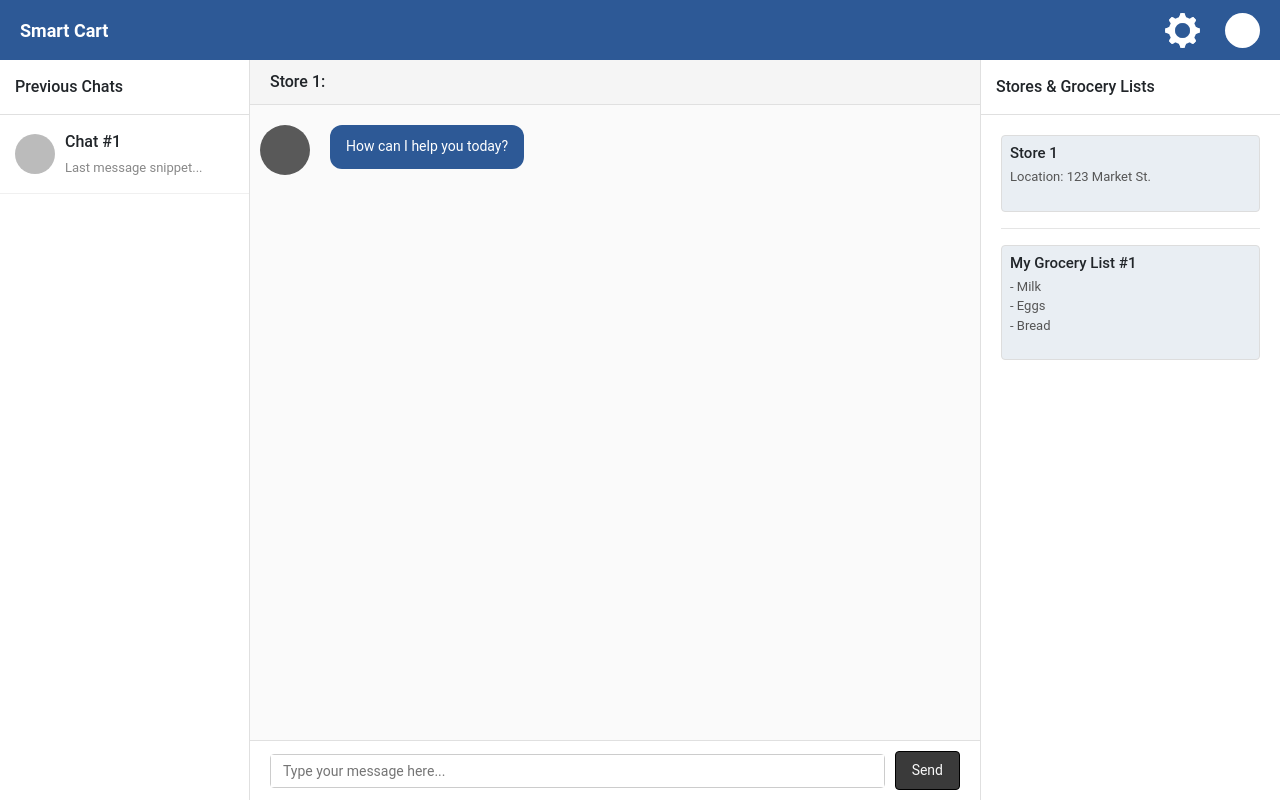
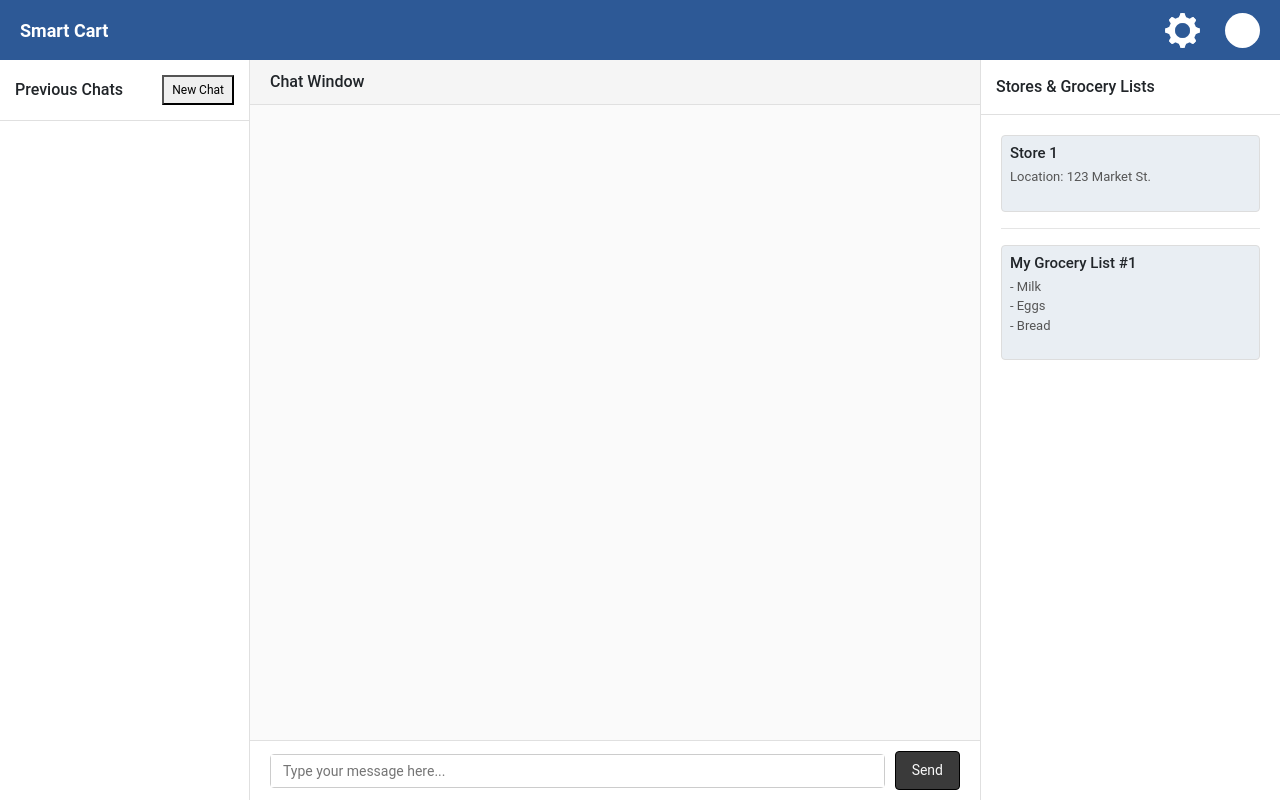
Before and after one commit to gcarson1/SmartCart, a Flask app: page / in a window 1280 px wide. Run offline with Flask 3, Linux system fonts and the light colour scheme; some libraries are stand-ins or nearby versions.

Commit message:
chat history first draft

```diff
--- a/app.py
+++ b/app.py
@@ -1,4 +1,4 @@
-from flask import Flask, render_template, request, redirect, url_for
+from flask import Flask, render_template, request, redirect, url_for, jsonify
 from flask_login import LoginManager, UserMixin, login_user, logout_user, current_user, login_required
 from flask_sqlalchemy import SQLAlchemy
 from werkzeug.security import generate_password_hash, check_password_hash
@@ -28,25 +28,25 @@
 
 db = SQLAlchemy(app)
 
-
 # Initialize OpenAI client
 client = openai.OpenAI(api_key=OPENAI_API_KEY)
 
-# Create a single LoginManager instance
 login_manager = LoginManager(app)
-login_manager.login_view = 'user_login'  # The route where users log in
+login_manager.login_view = 'user_login'
 
-# Update your User model to inherit from UserMixin, which provides default implementations
+# ------------------
+# Models
+# ------------------
+
 class User(UserMixin, db.Model):
     __tablename__ = 'users'
     user_id = db.Column(db.Integer, primary_key=True)
     username = db.Column(db.String(255), unique=True, nullable=False)
-    password = db.Column(db.Text, nullable=False)  # storing hashed passwords
+    password = db.Column(db.Text, nullable=False)
     email = db.Column(db.String(255), unique=True)
     created_at = db.Column(db.DateTime, server_default=db.func.now())
 
     def get_id(self):
-        # Flask-Login expects the ID as a string
         return str(self.user_id)
 
     def set_password(self, password):
@@ -55,13 +55,32 @@
     def check_password(self, password):
         return check_password_hash(self.password, password)
 
-# Tell Flask-Login how to load a user from the session
 @login_manager.user_loader
 def load_user(user_id):
     return User.query.get(int(user_id))
 
+# New Model: ChatSession to track each conversation
+class ChatSession(db.Model):
+    __tablename__ = 'chat_sessions'
+    session_id = db.Column(db.Integer, primary_key=True)
+    user_id = db.Column(db.Integer, db.ForeignKey('users.user_id'), nullable=False)
+    title = db.Column(db.String(255), default='New Chat')
+    created_at = db.Column(db.DateTime, server_default=db.func.now())
 
-# Function to check if an assistant already exists
+# Updated ChatMessage model with session reference
+class ChatMessage(db.Model):
+    __tablename__ = 'chat_messages'
+    message_id = db.Column(db.Integer, primary_key=True)
+    session_id = db.Column(db.Integer, db.ForeignKey('chat_sessions.session_id'), nullable=False)
+    user_id = db.Column(db.Integer, db.ForeignKey('users.user_id'), nullable=False)
+    sender = db.Column(db.String(10), nullable=False)  # 'user' or 'bot'
+    message = db.Column(db.Text, nullable=False)
+    sent_at = db.Column(db.DateTime, server_default=db.func.now())
+
+# ------------------
+# OpenAI Helper Functions
+# ------------------
+
 def get_existing_assistant():
     assistants = client.beta.assistants.list()
     for assistant in assistants.data:
@@ -70,7 +89,6 @@
             return ASSISTANT_ID
     return None
 
-# Function to check if a vector store already exists
 def get_existing_vector_store():
     vector_stores = client.beta.vector_stores.list()
     for store in vector_stores.data:
@@ -79,7 +97,6 @@
             return VECTOR_STORE_ID
     return None
 
-# Function to run assistant using stored IDs
 def run_assistant(user_input):
     thread = client.beta.threads.create()
     print(f"Thread Created: {thread.id}")
@@ -96,47 +113,112 @@
 
     messages = client.beta.threads.messages.list(thread_id=thread.id)
 
-    # Extract and clean the text from the response
     response_text = ""
     for block in messages.data[0].content:
         if block.type == "text":
-            response_text += block.text.value  # Extract text without annotations
+            response_text += block.text.value
 
     pattern = r'【\d+†source】'
     response_text = re.sub(pattern, '', response_text)
 
-    return response_text  # Return clean text
+    return response_text
 
-# Flask Routes
+# ------------------
+# Routes
+# ------------------
+
 @app.route("/")
 def index():
     return render_template("index.html")
 
-@app.route("/get")
+# New Route: Create a new chat session
+@app.route("/new_chat", methods=["POST"])
+@login_required
+def new_chat():
+    title = request.json.get("title", "New Chat")
+    new_session = ChatSession(user_id=current_user.user_id, title=title)
+    db.session.add(new_session)
+    db.session.commit()
+    return jsonify({"session_id": new_session.session_id, "title": new_session.title})
+
+# New Route: Get list of chat sessions for the logged in user
+@app.route("/chat_sessions", methods=["GET"])
+@login_required
+def chat_sessions():
+    sessions = ChatSession.query.filter_by(user_id=current_user.user_id).order_by(ChatSession.created_at.desc()).all()
+    session_list = [{
+        "session_id": s.session_id,
+        "title": s.title,
+        "created_at": s.created_at.isoformat()
+    } for s in sessions]
+    return jsonify(session_list)
+
+# Updated Route: Get chat history for a specific session
+@app.route("/chat_history", methods=["GET"])
+@login_required
+def chat_history():
+    session_id = request.args.get("session_id")
+    if not session_id:
+        return jsonify({"error": "No session id provided."}), 400
+    messages = ChatMessage.query.filter_by(user_id=current_user.user_id, session_id=session_id).order_by(ChatMessage.sent_at).all()
+    history = [{'sender': msg.sender, 'message': msg.message} for msg in messages]
+    return jsonify(history)
+
+# Updated Route: Send a message (requires session_id)
+@app.route("/get", methods=["POST"])
+@login_required
 def get_bot_response():
-    userText = request.args.get('msg')
-    return str(run_assistant(userText))
+    data = request.get_json() or {}
+    user_input = data.get('msg')
+    session_id = data.get('session_id')
+
+    if not session_id:
+        return jsonify({'error': 'No session id provided.'}), 400
+    if not user_input:
+        return jsonify({'error': 'No message provided.'}), 400
+
+    # Save the user's message
+    user_message = ChatMessage(
+        session_id=session_id,
+        user_id=current_user.user_id,
+        sender='user',
+        message=user_input
+    )
+    db.session.add(user_message)
+    db.session.commit()
+
+    # Generate bot response
+    bot_response = run_assistant(user_input)
+
+    # Save the bot's response
+    bot_message = ChatMessage(
+        session_id=session_id,
+        user_id=current_user.user_id,
+        sender='bot',
+        message=bot_response
+    )
+    db.session.add(bot_message)
+    db.session.commit()
+
+    return jsonify({'response': bot_response})
 
 @app.route('/refresh')
 def refresh():
-    time.sleep(600)  # Wait for 10 minutes
+    time.sleep(600)
     return redirect('/refresh')
 
-# New Route: Admin Login
 @app.route('/admin_login', methods=["GET", "POST"])
 def admin_login():
     error = None
     if request.method == "POST":
         username = request.form.get("username")
         password = request.form.get("password")
-        # Check against default credentials
         if username == "user1234" and password == "pass1234":
             return redirect("/admin_panel")
         else:
             error = "Invalid credentials. Please try again."
     return render_template("admin_login.html", error=error)
 
-# New Route: Admin Panel with CSV upload
 @app.route('/admin_panel', methods=["GET", "POST"])
 def admin_panel():
     message = None
@@ -154,17 +236,12 @@
     if request.method == "POST":
         username = request.form.get("username")
         password = request.form.get("password")
-
-        # Query the database for the user by username
         user = User.query.filter_by(username=username).first()
-
         if not user or not user.check_password(password):
             error = "Invalid username or password. Please try again."
         else:
-            # Log the user in
             login_user(user)
             return redirect(url_for('index'))
-
     return render_template("user_login.html", error=error)
 
 @app.route('/logout')
@@ -173,13 +250,10 @@
     logout_user()
     return redirect(url_for('index'))
 
-
-# New Route: User Panel (User Dashboard)
 @app.route('/user_panel')
 def user_panel():
     return render_template("user_login.html")
 
-# New Route: Sign Up
 @app.route('/signup', methods=["GET", "POST"])
 def signup():
     error = None
@@ -188,18 +262,15 @@
         password = request.form.get("password")
         confirm_password = request.form.get("confirm_password")
         email = request.form.get("email")
-
         if not username or not password or not confirm_password:
             error = "All fields are required."
         elif password != confirm_password:
             error = "Passwords do not match."
         else:
-            # Check if username already exists
             existing_user = User.query.filter_by(username=username).first()
             if existing_user:
                 error = "Username already exists."
             else:
-                # Create new user, hash the password, add to session, and commit
                 new_user = User(username=username, email=email)
                 new_user.set_password(password)
                 db.session.add(new_user)
@@ -207,13 +278,9 @@
                 return redirect(url_for('user_login'))
     return render_template("signup.html", error=error)
 
-
 if __name__ == "__main__":
-    # Ensure existing Assistant & Vector Store are used
     if not get_existing_assistant():
         print("⚠️ Assistant ID not found in OpenAI. Make sure it exists or update your .env file.")
-
     if not get_existing_vector_store():
         print("⚠️ Vector Store ID not found in OpenAI. Make sure it exists or update your .env file.")
-
     app.run(debug=True)
--- a/templates/index.html
+++ b/templates/index.html
@@ -17,11 +17,9 @@
       box-sizing: border-box;
       font-family: "Roboto", sans-serif;
     }
-
     body {
       background-color: #cecece; /* Light gray behind main container */
     }
-
     /* Top Bar (blue) */
     .top_menu {
       width: 100%;
@@ -32,7 +30,7 @@
       align-items: center;
       justify-content: space-between;
       padding: 0 20px;
-      box-shadow: 5px 4px 6px rgba(0, 0, 0, 0.991); /* Added shadow under the taskbar */
+      box-shadow: 5px 4px 6px rgba(0, 0, 0, 0.991);
     }
     .top_menu .title {
       font-size: 18px;
@@ -50,23 +48,21 @@
       width: 35px;
       height: 35px;
       border-radius: 50%;
-      background: #fff; /* just a placeholder white circle */
+      background: #fff;
     }
     /* Admin avatar image styling */
     .top_menu .admin-avatar img {
       width: 35px;
       height: 35px;
-      border-radius: 50%; /* Makes the image circular */
-      object-fit: cover;  /* Ensures the image covers the area without distortion */
-      margin-right: 25px; /* Spacing between admin image and white avatar */
+      border-radius: 50%;
+      object-fit: cover;
+      margin-right: 25px;
     }
-
     /* Main 3-column layout */
     .main-container {
       display: flex;
-      height: calc(100vh - 60px); /* fill rest of viewport under top bar */
+      height: calc(100vh - 60px);
     }
-
     /* Left Column: Saved/Previous Chats */
     .left-column {
       width: 250px;
@@ -79,6 +75,14 @@
       padding: 15px;
       border-bottom: 1px solid #e0e0e0;
       font-weight: 500;
+      display: flex;
+      align-items: center;
+      justify-content: space-between;
+    }
+    .new-chat-btn {
+      margin-left: 15px;
+      padding: 4px 8px;
+      font-size: 12px;
     }
     .chat-list {
       flex: 1;
@@ -98,7 +102,7 @@
     .chat-list-item .avatar {
       width: 40px;
       height: 40px;
-      background: #bbb; /* placeholder color */
+      background: #bbb;
       border-radius: 50%;
       margin-right: 10px;
     }
@@ -114,10 +118,9 @@
       color: #888;
       margin-top: 4px;
     }
-
     /* Middle Column: Chat Window */
     .middle-column {
-      flex: 1; /* expand to fill space */
+      flex: 1;
       background-color: #fff;
       display: flex;
       flex-direction: column;
@@ -130,7 +133,7 @@
       font-size: 16px;
       font-weight: 500;
     }
-    /* Keep your chat structure: messages UL + bottom wrapper input */
+    /* Chat messages list */
     .messages {
       list-style: none;
       flex: 1;
@@ -144,7 +147,7 @@
       overflow: hidden;
       margin-bottom: 20px;
       transition: all 0.5s linear;
-      opacity: 0; /* fade in */
+      opacity: 0;
     }
     .message.appeared {
       opacity: 1;
@@ -153,7 +156,7 @@
       width: 50px;
       height: 50px;
       border-radius: 50%;
-      background-color: #595959; /* placeholder avatar color */
+      background-color: #595959;
       display: inline-block;
     }
     .text_wrapper {
@@ -187,7 +190,6 @@
       float: right;
       margin-left: 10px;
     }
-
     /* Bottom input area */
     .bottom_wrapper {
       border-top: 1px solid #e0e0e0;
@@ -226,7 +228,6 @@
       color: #2a2a2a;
       background-color: #fff;
     }
-
     /* Right Column: Stores & Grocery Lists */
     .right-column {
       width: 300px;
@@ -245,7 +246,6 @@
       overflow-y: auto;
       padding: 20px;
     }
-    /* Example styling for store items or lists */
     .store-item {
       margin-bottom: 10px;
       padding: 8px;
@@ -262,8 +262,7 @@
       font-size: 13px;
       color: #555;
     }
-
-    /* Hidden message template (for JS cloning) */
+    /* Hidden message template for JS cloning */
     .message_template {
       display: none;
     }
@@ -289,20 +288,14 @@
 
   <!-- Main 3-column container -->
   <div class="main-container">
-
-    <!-- LEFT COLUMN: Saved/Previous Chats -->
+    <!-- LEFT COLUMN: Chat Sessions -->
     <div class="left-column">
-      <div class="header">Previous Chats</div>
+      <div class="header">
+        Previous Chats
+        <button id="new_chat_btn" class="new-chat-btn">New Chat</button>
+      </div>
       <div class="chat-list">
-        <!-- Example chat items -->
-        <div class="chat-list-item">
-          <div class="avatar"></div>
-          <div class="chat-info">
-            <div class="chat-name">Chat #1</div>
-            <div class="chat-snippet">Last message snippet...</div>
-          </div>
-        </div>
-        <!-- Add as many as you want -->
+        <!-- Chat sessions will be loaded dynamically here -->
       </div>
     </div>
 
@@ -310,12 +303,10 @@
     <div class="middle-column">
       <!-- Chat Window Header -->
       <div class="chat_window_header">
-        Store 1:
+        Chat Window
       </div>
-
       <!-- The <ul> for chat messages -->
       <ul class="messages"></ul>
-
       <!-- Bottom Input -->
       <div class="bottom_wrapper clearfix">
         <div class="message_input_wrapper">
@@ -325,7 +316,6 @@
           <div class="text">Send</div>
         </div>
       </div>
-
       <!-- Hidden template for new messages -->
       <div class="message_template">
         <li class="message">
@@ -351,27 +341,28 @@
           <h5>My Grocery List #1</h5>
           <p>- Milk<br/>- Eggs<br/>- Bread</p>
         </div>
-        <!-- etc... -->
       </div>
     </div>
-
   </div>
 
   <!-- jQuery -->
   <script src="https://ajax.googleapis.com/ajax/libs/jquery/3.2.1/jquery.min.js"></script>
 
-  <!-- Chat logic -->
+  <!-- Updated Chat Logic with Chat Sessions -->
   <script>
     (function() {
+      var currentSessionId = null;
+
       var Message = function(arg) {
         this.text = arg.text;
         this.message_side = arg.message_side;
         this.draw = function(_this) {
           return function() {
+            // Clone the HTML inside .message_template and add the correct classes/text
             var $message = $($('.message_template').clone().html());
             $message.addClass(_this.message_side).find('.text').html(_this.text);
             $('.messages').append($message);
-            return setTimeout(function() {
+            setTimeout(function() {
               $message.addClass('appeared');
             }, 0);
           };
@@ -379,60 +370,132 @@
         return this;
       };
 
+      // Load chat sessions for the user
+      function loadChatSessions() {
+        $.getJSON("/chat_sessions", function(data) {
+          var $chatList = $('.chat-list');
+          $chatList.empty();
+          if (data.length === 0) {
+            // If no sessions, automatically create one
+            createNewChat();
+          } else {
+            data.forEach(function(session) {
+              var $sessionItem = $('<div class="chat-list-item" data-session-id="' + session.session_id + '"><div class="avatar"></div><div class="chat-info"><div class="chat-name">' + session.title + '</div><div class="chat-snippet">Last message snippet...</div></div></div>');
+              $chatList.append($sessionItem);
+            });
+            // Auto-select the first session if none selected
+            if (!currentSessionId) {
+              currentSessionId = data[0].session_id;
+              loadChatHistory(currentSessionId);
+            }
+          }
+        });
+      }
+
+      // Create a new chat session
+      function createNewChat() {
+        $.ajax({
+          url: "/new_chat",
+          method: "POST",
+          contentType: "application/json",
+          data: JSON.stringify({ title: "New Chat" }),
+          success: function(data) {
+            currentSessionId = data.session_id;
+            loadChatSessions();
+            loadChatHistory(currentSessionId);
+          },
+          error: function() {
+            console.error("Failed to create new chat");
+          }
+        });
+      }
+
+      // Load chat history for a specific session
+      function loadChatHistory(sessionId) {
+        $.getJSON("/chat_history", { session_id: sessionId }, function(data) {
+          var $messages = $('.messages');
+          $messages.empty();
+          if (data.length === 0) {
+            var initialMsg = new Message({
+              text: 'How can I help you today?',
+              message_side: 'left'
+            });
+            initialMsg.draw();
+          } else {
+            data.forEach(function(msg) {
+              var side = (msg.sender === 'user') ? 'right' : 'left';
+              var message = new Message({
+                text: msg.message,
+                message_side: side
+              });
+              message.draw();
+            });
+          }
+          $messages.animate({ scrollTop: $messages.prop('scrollHeight') }, 300);
+        });
+      }
+
       $(function() {
-        var getMessageText, sendMessage;
+        // Bind click event to New Chat button
+        $('#new_chat_btn').click(function() {
+          createNewChat();
+        });
 
-        getMessageText = function() {
+        // Bind click event for chat session selection
+        $(document).on('click', '.chat-list-item', function() {
+          currentSessionId = $(this).data('session-id');
+          loadChatHistory(currentSessionId);
+        });
+
+        var getMessageText = function() {
           return $('.message_input').val();
         };
 
-        sendMessage = function(text) {
-          if (text.trim() === '') {
-            return;
-          }
+        var sendMessage = function(text) {
+          if (text.trim() === '') return;
           $('.message_input').val('');
           var $messages = $('.messages');
-
-          // User's message (right side)
           var userMsg = new Message({
             text: text,
             message_side: 'right'
           });
           userMsg.draw();
-
-          // Call your backend to get bot response
-          $.get("/get", { msg: text }).done(function(data) {
+          $messages.animate({ scrollTop: $messages.prop('scrollHeight') }, 300);
+          $.ajax({
+            url: "/get",
+            method: "POST",
+            contentType: "application/json",
+            data: JSON.stringify({ msg: text, session_id: currentSessionId }),
+            success: function(data) {
               var botMsg = new Message({
-              text: data,
+                text: data.response,
                 message_side: 'left'
               });
               botMsg.draw();
               $messages.animate({ scrollTop: $messages.prop('scrollHeight') }, 300);
+            },
+            error: function() {
+              console.error("Failed to send message");
+            }
           });
-
-          return $messages.animate({ scrollTop: $messages.prop('scrollHeight') }, 300);
         };
 
-        // Send on button click
+        // Bind sending message on button click.
         $('.send_message').click(function() {
           sendMessage(getMessageText());
         });
 
-        // Send on Enter key
+        // Bind sending message on Enter key press.
         $('.message_input').keyup(function(e) {
           if (e.which === 13) {
             sendMessage(getMessageText());
           }
         });
 
-        // Initial greeting from the bot
-        var initialMsg = new Message({
-          text: 'How can I help you today?',
-          message_side: 'left'
+        // Initial load of chat sessions
+        loadChatSessions();
       });
-        initialMsg.draw();
-      });
-    }.call(this));
+    }).call(this);
   </script>
 
 </body>
```
Lines whose indentation alone changed are shown as unchanged.
